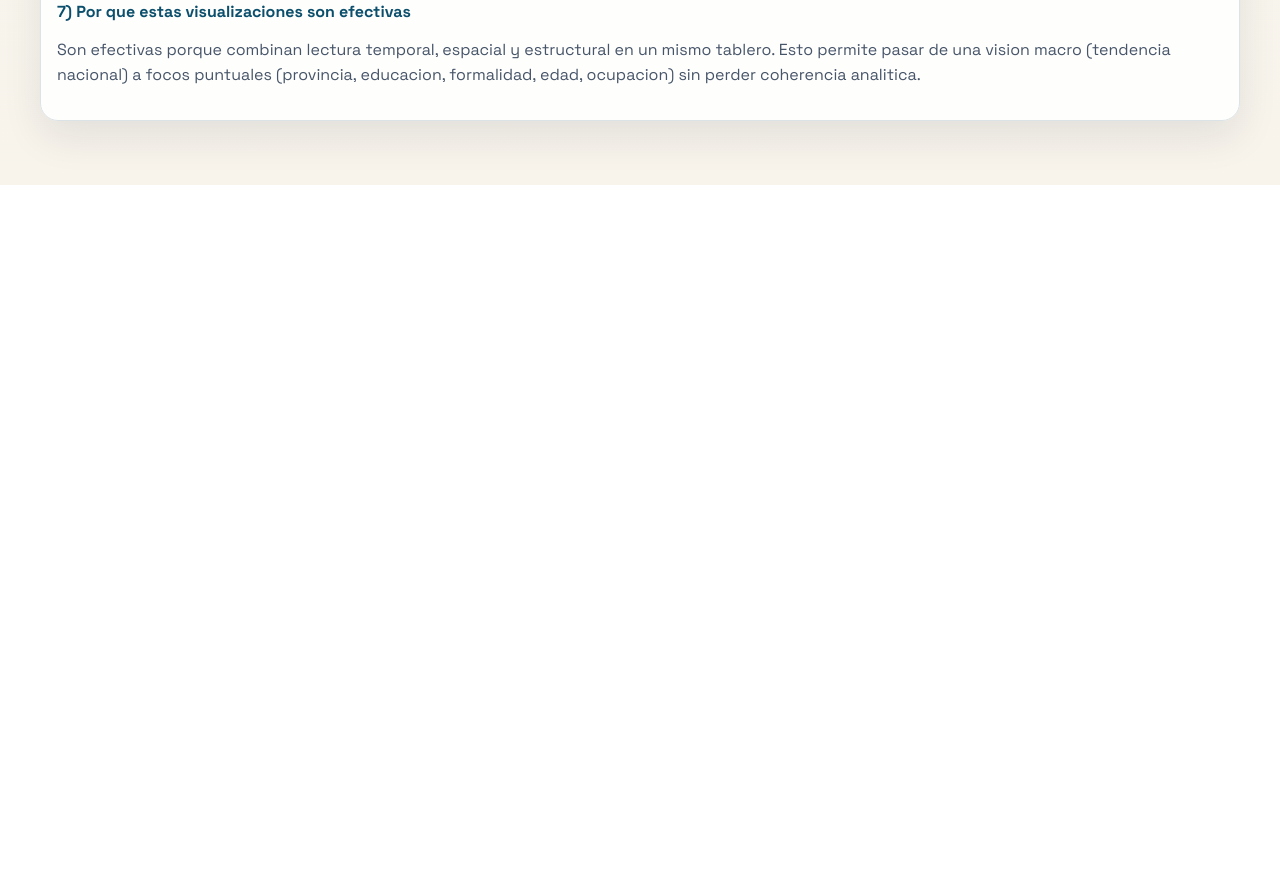
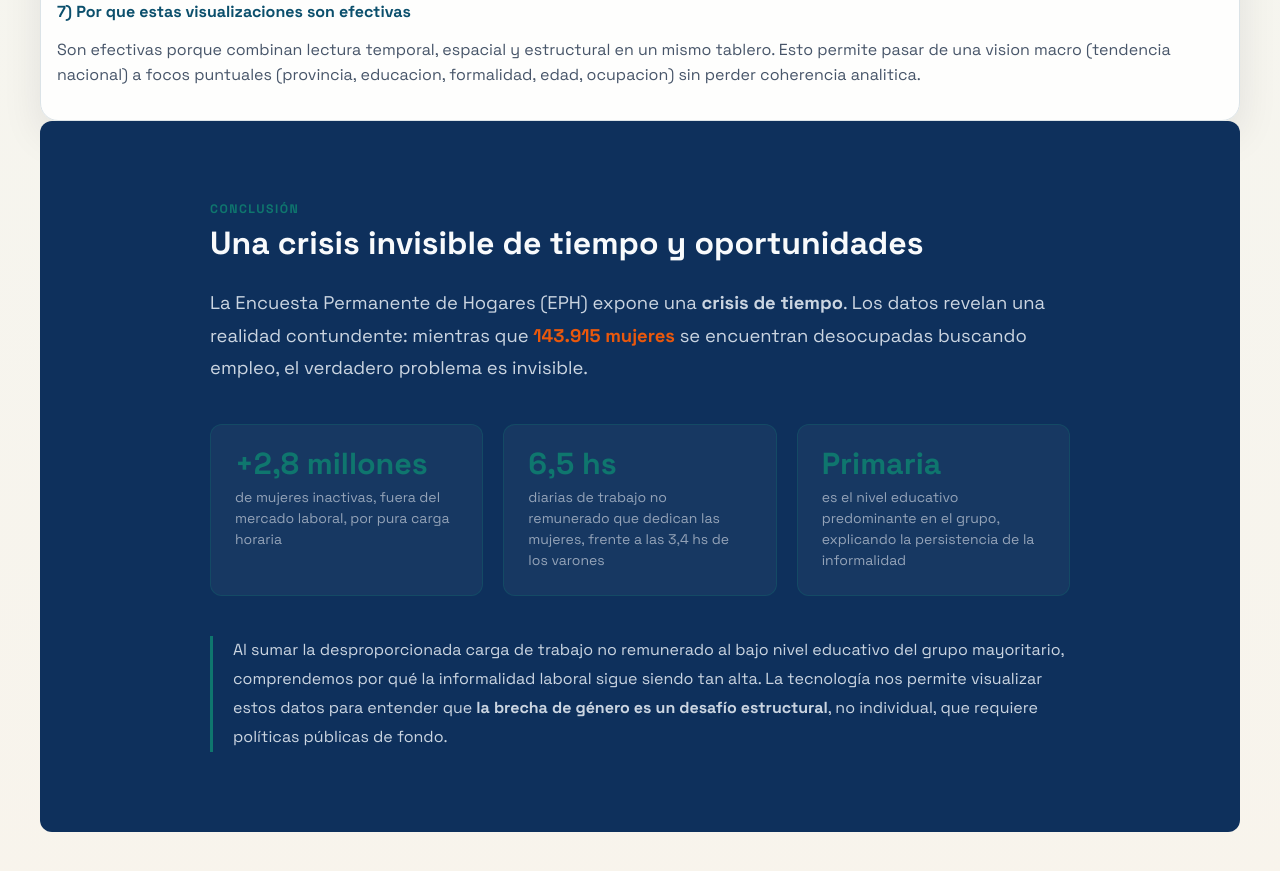
Before and after one commit to viviiigz/limpieza-de-datos-bd, a React (Vite) app in the folder frontend/: page / in a window 1280 px wide. Shown: the part 2940-3811 px from the top of the page. Before the commit the page ends 3125 px from the top, so only its background shows below. Built offline with nearby package versions, Linux system fonts and the light colour scheme.

Commit message:
se realizo la conclusión

```diff
--- a/frontend/src/App.jsx
+++ b/frontend/src/App.jsx
@@ -733,6 +733,51 @@ function App() {
           </p>
         </article>
       </section>
+        <section className="conclusion">
+        <div className="conclusion-inner">
+          <p className="eyebrow">Conclusión</p>
+          <h2>Una crisis invisible de tiempo y oportunidades</h2>
+          <p className="conclusion-lead">
+            La Encuesta Permanente de Hogares (EPH) expone una{" "}
+            <strong>crisis de tiempo</strong>. Los datos revelan una realidad
+            contundente: mientras que{" "}
+            <span className="conclusion-highlight">143.915 mujeres</span> se
+            encuentran desocupadas buscando empleo, el verdadero problema es
+            invisible.
+          </p>
+          <div className="conclusion-stats">
+            <article>
+              <strong>+2,8 millones</strong>
+              <span>
+                de mujeres inactivas, fuera del mercado laboral, por pura carga
+                horaria
+              </span>
+            </article>
+            <article>
+              <strong>6,5 hs</strong>
+              <span>
+                diarias de trabajo no remunerado que dedican las mujeres, frente
+                a las 3,4 hs de los varones
+              </span>
+            </article>
+            <article>
+              <strong>Primaria</strong>
+              <span>
+                es el nivel educativo predominante en el grupo, explicando la
+                persistencia de la informalidad
+              </span>
+            </article>
+          </div>
+          <p className="conclusion-closing">
+            Al sumar la desproporcionada carga de trabajo no remunerado al bajo
+            nivel educativo del grupo mayoritario, comprendemos por qué la
+            informalidad laboral sigue siendo tan alta. La tecnología nos permite
+            visualizar estos datos para entender que{" "}
+            <strong>la brecha de género es un desafío estructural</strong>, no
+            individual, que requiere políticas públicas de fondo.
+          </p>
+        </div>
+      </section>
     </div>
   );
 }
--- a/frontend/src/styles.css
+++ b/frontend/src/styles.css
@@ -10,7 +10,77 @@
   --line: #dbe3e7;
   --shadow: 0 16px 40px rgba(15, 23, 42, 0.09);
 }
+/* ── CONCLUSIÓN ── */
+.conclusion {
+  padding: 5rem 1.5rem;
+  border-radius: 12px;
+  background:  #0e305c
+  /* border-top: 1px solid rgba(15, 118, 110, 0.25); */
 
+}
+
+.conclusion-inner {
+  max-width: 860px;
+  margin: 0 auto;
+}
+
+.conclusion h2 {
+  font-size: 2rem;
+  font-weight: 700;
+  margin: 0.4rem 0 1.5rem;
+  color: var(--text, #f8fafc);
+}
+
+.conclusion-lead {
+  font-size: 1.15rem;
+  line-height: 1.75;
+  color: var(--text-muted, #cbd5e1);
+  margin-bottom: 2.5rem;
+}
+
+.conclusion-highlight {
+  color: #ea580c;
+  font-weight: 700;
+}
+
+.conclusion-stats {
+  display: grid;
+  grid-template-columns: repeat(auto-fit, minmax(220px, 1fr));
+  gap: 1.25rem;
+  margin-bottom: 2.5rem;
+}
+
+.conclusion-stats article {
+  background: rgba(255, 255, 255, 0.04);
+  border: 1px solid rgba(15, 118, 110, 0.3);
+  border-radius: 12px;
+  padding: 1.5rem;
+  display: flex;
+  flex-direction: column;
+  gap: 0.5rem;
+}
+
+.conclusion-stats article strong {
+  font-size: 1.9rem;
+  font-weight: 800;
+  color: #0f766e;
+  line-height: 1;
+}
+
+.conclusion-stats article span {
+  font-size: 0.875rem;
+  color: var(--text-muted, #94a3b8);
+  line-height: 1.5;
+}
+
+.conclusion-closing {
+  font-size: 1rem;
+  line-height: 1.8;
+  color: var(--text-muted, #cbd5e1);
+  border-left: 3px solid #0f766e;
+  padding-left: 1.25rem;
+  margin: 0;
+}
 * {
   box-sizing: border-box;
 }
```
